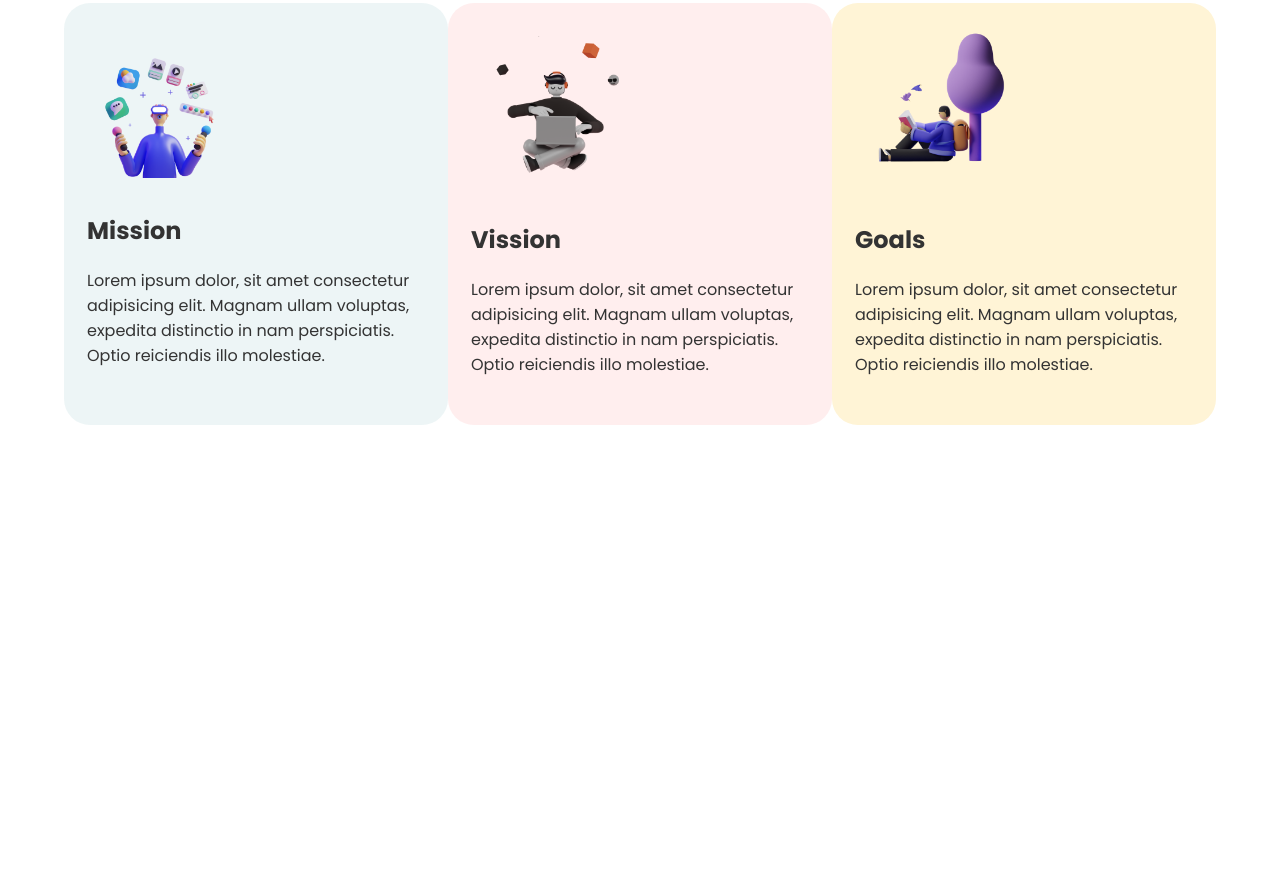
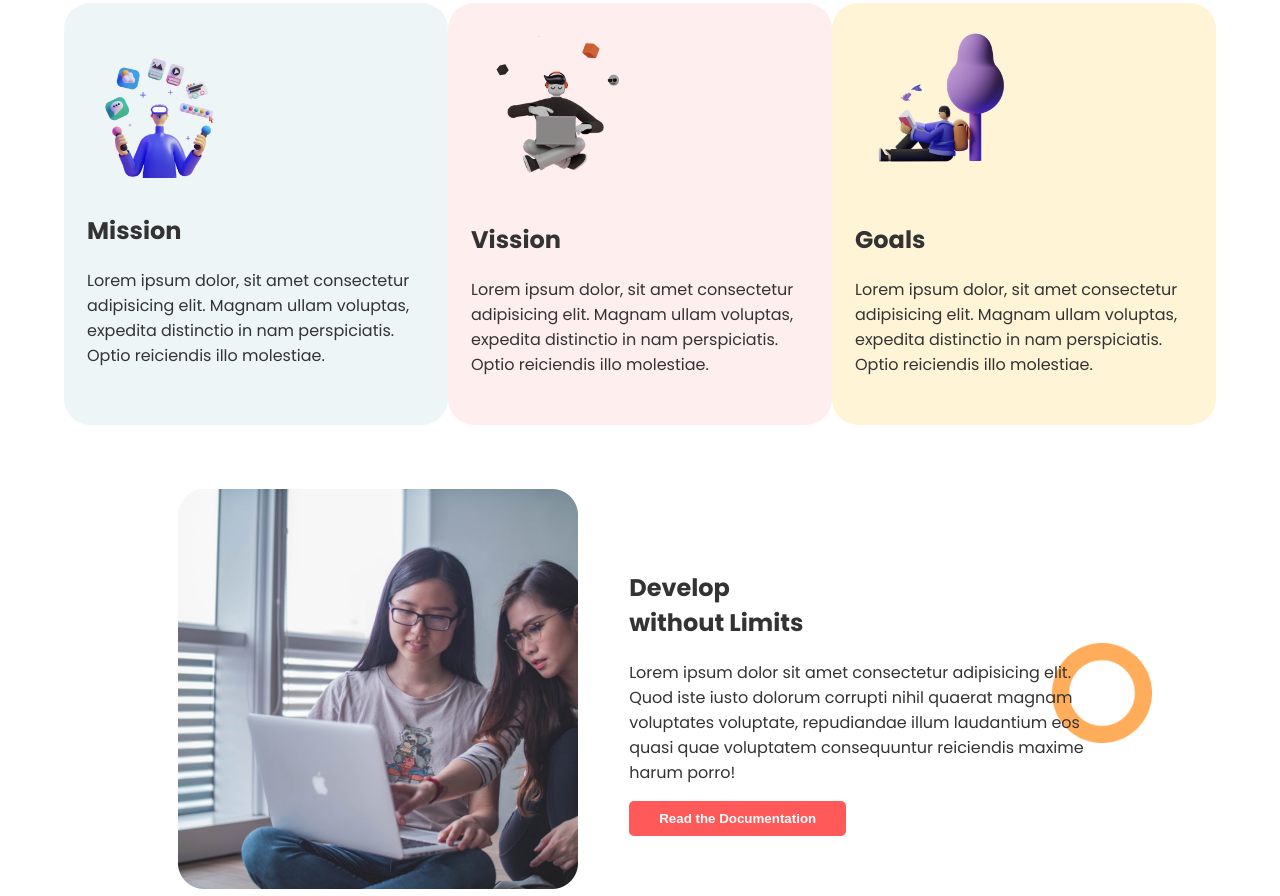
Before and after one commit to tanjid-showkot/Assignment_01, a plain HTML site: page index.html in a window 1280 px wide. Shown: the part 673-1569 px from the top of the page. Before the commit the page ends 1162 px from the top, so only its background shows below. Drawn offline with Linux system fonts and the light colour scheme; files whose address does not match are found by name.

Commit message:
third_section

```diff
--- a/index.html
+++ b/index.html
@@ -59,6 +59,19 @@
             </div>
         </div>
     </div>
+    <div class="third_section">
+        <div class="third_section_image">
+            <img src=".\images\pictures\coding.png" alt="">
+        </div>
+        <div class="third_section_text">
+            <h2>Develop <br> without Limits</h2>
+            <p>Lorem ipsum dolor sit amet consectetur adipisicing elit. Quod iste iusto dolorum corrupti nihil quaerat
+                magnam voluptates voluptate, repudiandae illum laudantium eos quasi quae voluptatem consequuntur
+                reiciendis maxime harum porro!</p>
+            <button class="button">Read the Documentation</button>
+        </div>
+
+    </div>
 
 
 </body>
--- a/style.css
+++ b/style.css
@@ -95,3 +95,24 @@ body{
 .box_three img{
     width: 50%;
 }
+.third_section{
+    display: flex;
+    width: 80%;
+    margin: 0 auto;
+
+}
+.third_section_image img{
+    width: 400px;
+    margin-left: 50px;
+}
+.third_section_text{
+    margin: auto;
+    padding: 5%;
+}
+.third_section{
+
+    background-image:url(D:\Assignment_01\images\shapes\shape-1.png);
+    background-repeat: no-repeat;
+    background-position: right;
+    background-size: 100px;
+}
```
